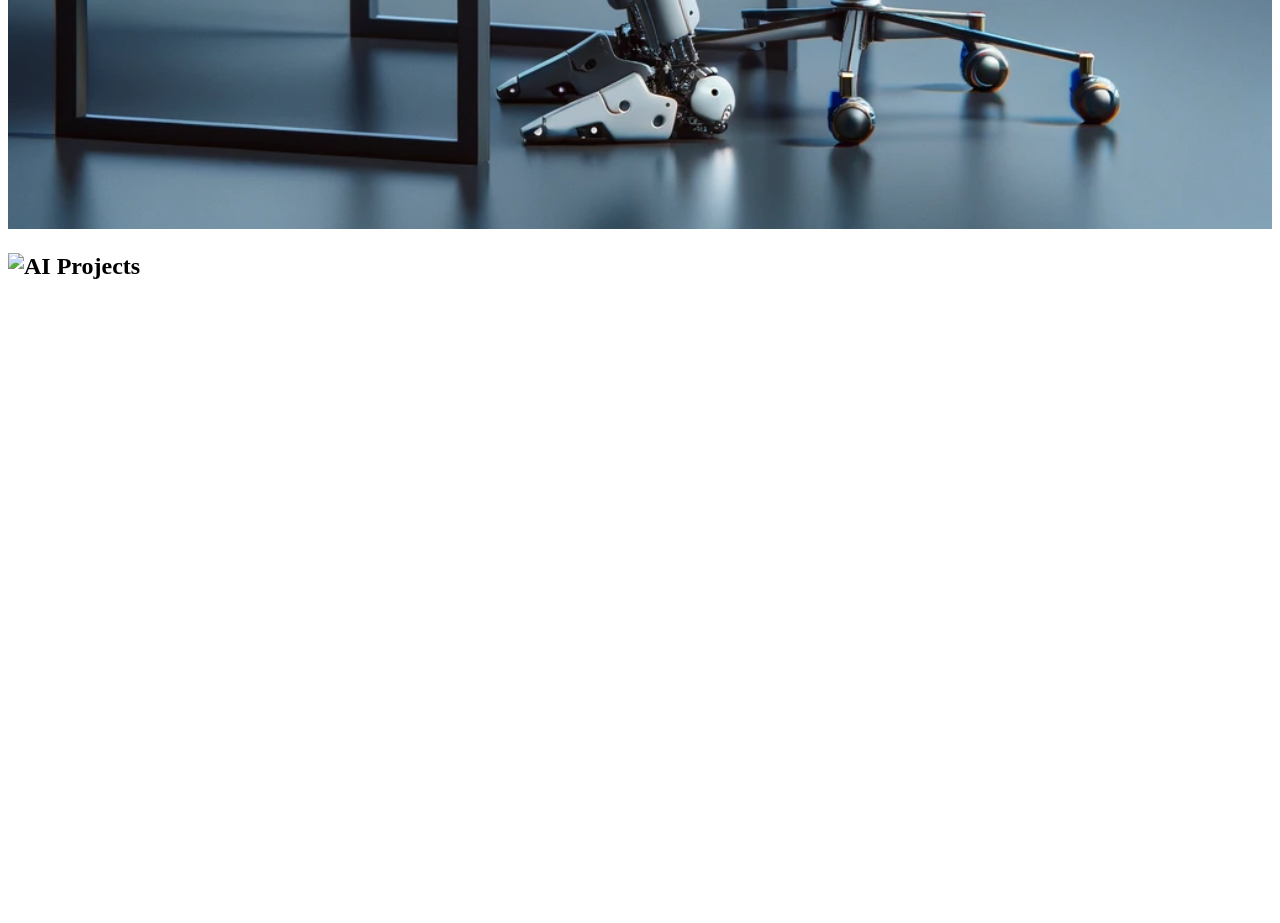
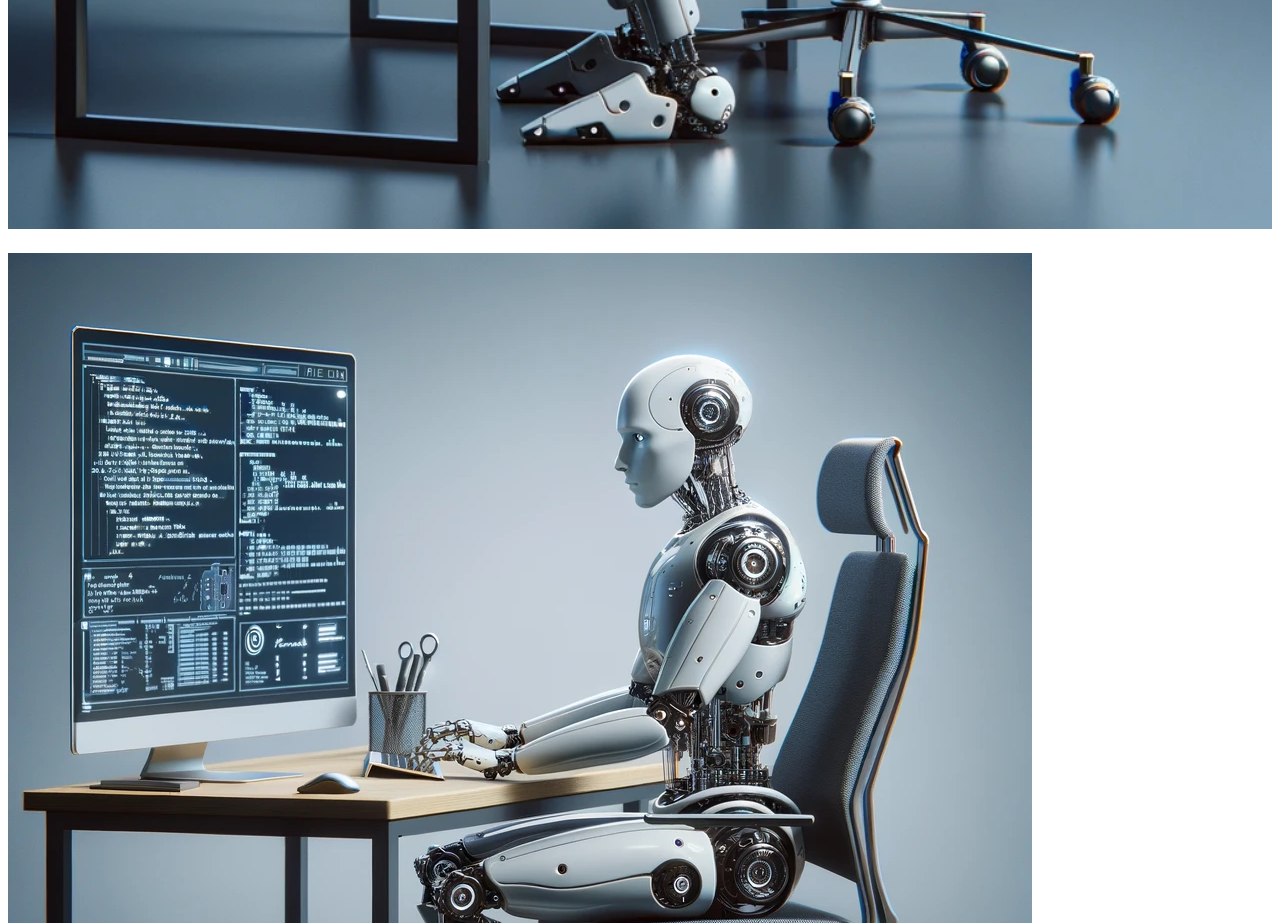
Before and after one commit to muhammad-reza-63/muhammad-reza-63.github.io, a plain HTML site: page index.html in a window 1280 px wide. Shown: the part 1077-2000 px from the top of the page. Before the commit the page ends 1377 px from the top, so only its background shows below. Drawn offline with Linux system fonts and the light colour scheme.

Commit message:
Update index.html

```diff
--- a/index.html
+++ b/index.html
@@ -24,7 +24,7 @@
         <img src="e2b9e22e-ce42-4fe1-b410-5a47ed0749c0.webp" alt="AI Projects" style="width: 100%; height: auto;">
         <!-- Inside your <section id="home"> or where your <h1> is located -->
         <h1>
-         <img src="path_to_your_image/e2b9e22e-ce42-4fe1-b410-5a47ed0749c0.webp" alt="AI Projects">
+         <img src="e2b9e22e-ce42-4fe1-b410-5a47ed0749c0.webp" alt="AI Projects">
         </h1>
     </section>
     <!-- Rest of the sections remain unchanged -->
```
